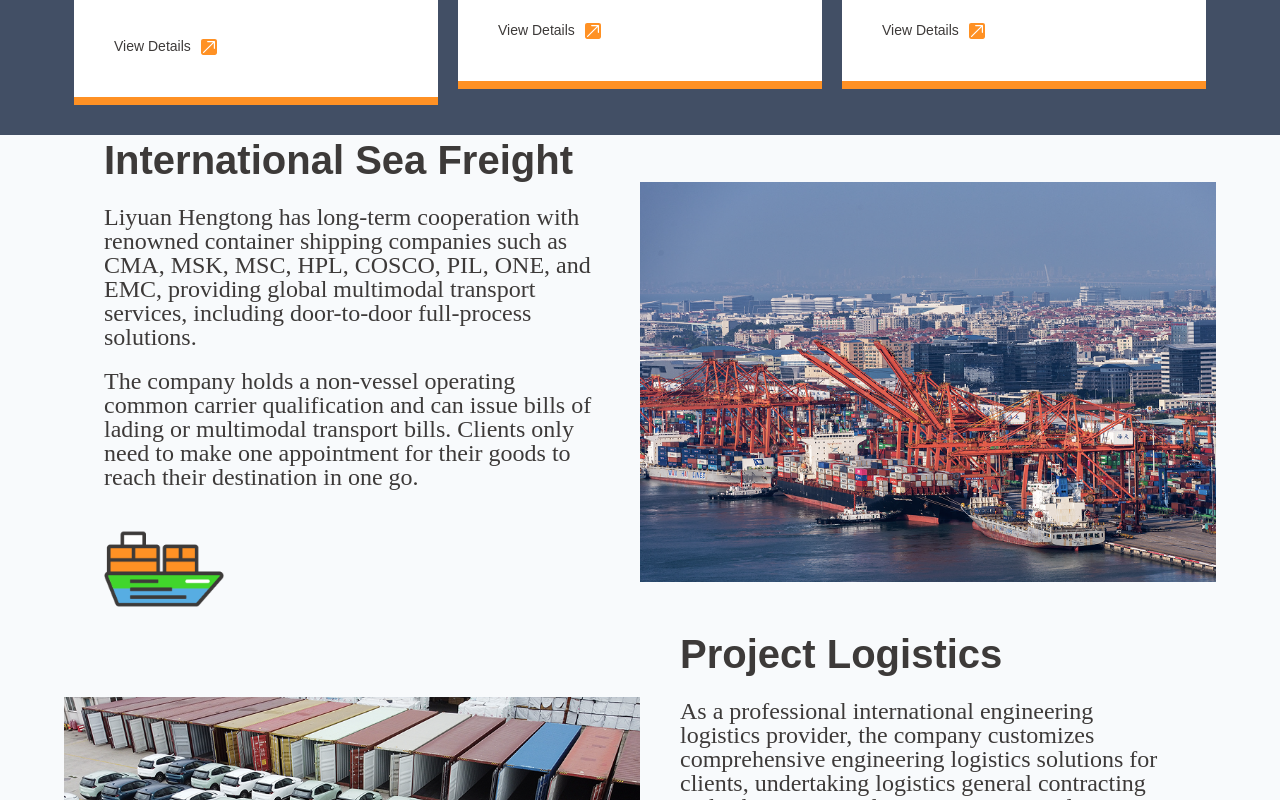
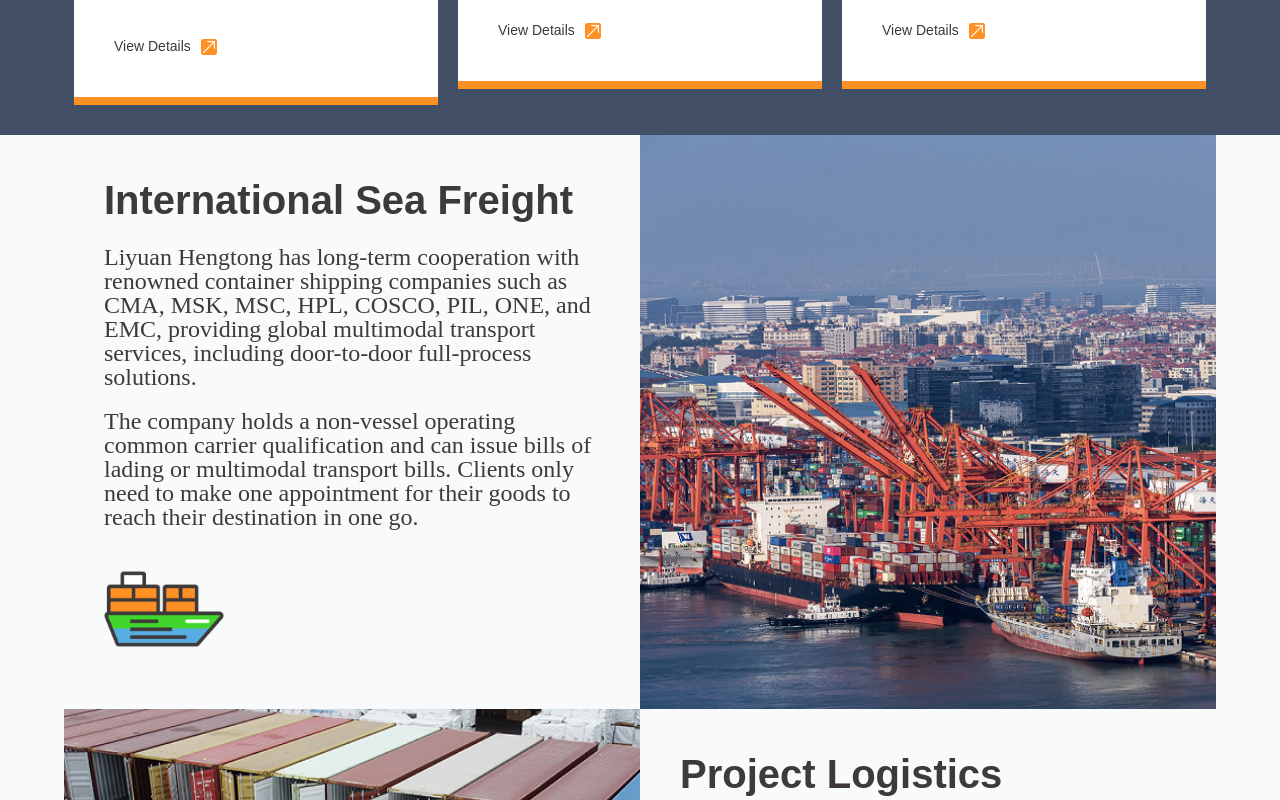
Before and after one commit to chenjian1124/liyuan, a Vue app: page /liyuan/workprocess in a window 1280 px wide. Shown: the part 1120-1920 px from the top of the page. Built offline with nearby package versions, Linux system fonts and the light colour scheme.

Commit message:
样式调整

```diff
--- a/src/views/Workprocess.vue
+++ b/src/views/Workprocess.vue
@@ -99,12 +99,13 @@ const { t } = useI18n();
 .product_list_item {
   display: flex;
   justify-content: space-between;
-  align-items: center;
+  /* 桌面端：左右两列等高（以更高的一列为准） */
+  align-items: stretch;
 
   .product_list_item_left {
     width: 50%;
     display: flex;
-    padding: 0 40px;
+    padding: 40px;
     flex-direction: column;
     justify-content: center;
     // align-items: center;
@@ -133,10 +134,13 @@ const { t } = useI18n();
 
   .product_list_item_right {
     width: 50%;
+    /* 让右侧容器跟随父级拉伸高度，图片才能 100% 撑满 */
+    display: flex;
 
     .product_list_item_img {
       display: block;
       width: 100%;
+      height: 100%;
       object-fit: cover;
     }
   }
```
